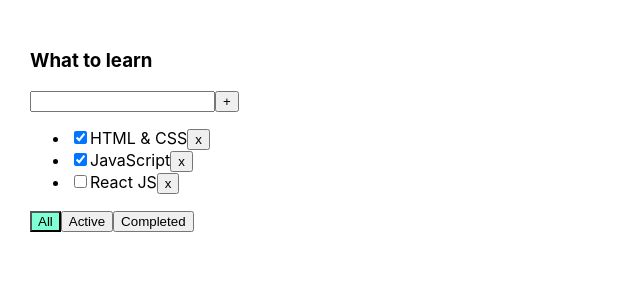
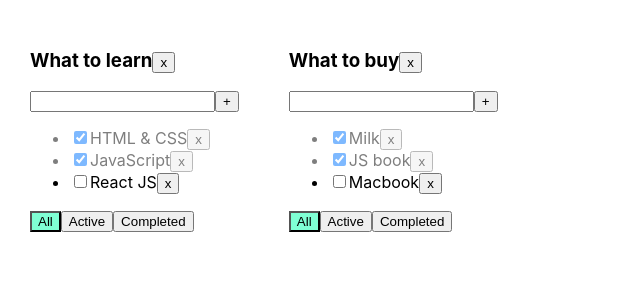
Before and after one commit to 8bitnikita/todolist-app, a React (Create React App) app: page / in a window 1280 px wide. Shown: the top 300 px of the page, without its empty margins (0-640 px from the left). Built offline with nearby package versions, Linux system fonts and the light colour scheme.

Commit message:
Add button to remove Todolist

```diff
--- a/src/App.css
+++ b/src/App.css
@@ -5,6 +5,10 @@
 
 .App > div {
   margin-right: 50px;
+}
+
+h3 {
+  display: inline-block;
 }
 
 .error {
@@ -18,3 +22,7 @@
 .active-filter {
   background-color: aquamarine;
 }
+
+.is-done {
+  opacity: 0.5;
+}
--- a/src/App.tsx
+++ b/src/App.tsx
@@ -1,66 +1,127 @@
 import React, {useState} from 'react';
 import './App.css';
-import {Todolist} from './Todolist';
+import {TaskType, Todolist} from './Todolist';
 import {v1} from "uuid";
 
 
 export type filterValuesType = 'All' | 'Active' | 'Completed'
+type TodolistType = {
+    id: string
+    title: string
+    filter: filterValuesType
+}
+type TasksStateType = {
+    [key: string]: Array<TaskType>
+}
 
 const App = () => {
+
+    let todolistId1 = v1();
+    let todolistId2 = v1();
+
     // useState to delete tasks ----------------------------------
-    let [tasks, setTasks] = useState([
-        {id: v1(), title: 'HTML & CSS', isDone: true},
-        {id: v1(), title: 'JavaScript', isDone: true},
-        {id: v1(), title: 'React JS', isDone: false},
-    ])
-    const removeTask = (id: string) => {
-        setTasks(tasks.filter(task => task.id !== id))
+    const removeTask = (id: string, todolistId: string) => {
+        let todolistTasks = tasks[todolistId]
+        tasks[todolistId] = todolistTasks.filter(task => task.id !== id)
+        setTasks({...tasks})
     }
     //------------------------------------------------------------
 
-    // useState to filter buttons ('All' | 'Active' | 'Completed')
-    let [filter, setFilter] = useState<filterValuesType>('All');
-    let tasksForTodolist = tasks;
-    if (filter === 'Active') {
-        tasksForTodolist = tasks.filter(task => !task.isDone)
-    }
-    if (filter === 'Completed') {
-        tasksForTodolist = tasks.filter(task => task.isDone)
-    }
-    const changeFilter = (value: filterValuesType) => {
-        setFilter(value)
+    // Function to remove Todolist -------------------------------------
+    const removeTodolist = (id: string) => {
+        setTodolists(todolists.filter(tl => tl.id !== id))
+        delete tasks[id]
+        setTasks({...tasks})
     }
     //------------------------------------------------------------
 
     // Function to Add tasks -------------------------------------
-    const addNewTask = (taskTitle: string) => {
+    const addNewTask = (taskTitle: string, todolistId: string) => {
         let task = {id: v1(), title: taskTitle.trim(), isDone: false};
-        let newTask = [task, ...tasks]
-        setTasks(newTask)
+        let todolistTasks = tasks[todolistId]
+        tasks[todolistId] = [task, ...todolistTasks]
+        setTasks({...tasks})
     }
     //------------------------------------------------------------
 
-    // Change box status (true/false) ----------------------------
-    const changeBoxStatus = (id: string, isDone: boolean) => {
-        let task = tasks.find(t => t.id === id)
+    // Change checkbox status (true/false) ----------------------------
+    const changeBoxStatus = (id: string, isDone: boolean, todolistId: string) => {
+        let todolistTasks = tasks[todolistId]
+        let task = todolistTasks.find(t => t.id === id)
         if (task) {
             task.isDone = isDone
-            setTasks([...tasks])
+            setTasks({...tasks})
         }
     }
     //------------------------------------------------------------
 
+    // Function to filter buttons ('All' | 'Active' | 'Completed')
+    const changeFilter = (value: filterValuesType, todolistId: string) => {
+        let todolist = todolists.find(tl => tl.id === todolistId)
+        if (todolist) {
+            todolist.filter = value
+            setTodolists([...todolists])
+        }
+    }
+    //------------------------------------------------------------
+
+    // useState to add Todolists ---------------------------------
+    let [todolists, setTodolists] = useState<Array<TodolistType>>([
+        {
+            id: todolistId1,
+            title: 'What to learn',
+            filter: 'All'
+        },
+        {
+            id: todolistId2,
+            title: 'What to buy',
+            filter: 'All'
+        }
+    ])
+    //------------------------------------------------------------
+
+    let [tasks, setTasks] = useState<TasksStateType>({
+        [todolistId1]: [
+            {id: v1(), title: 'HTML & CSS', isDone: true},
+            {id: v1(), title: 'JavaScript', isDone: true},
+            {id: v1(), title: 'React JS', isDone: false}
+        ],
+        [todolistId2]: [
+            {id: v1(), title: 'Milk', isDone: true},
+            {id: v1(), title: 'JS book', isDone: true},
+            {id: v1(), title: 'Macbook', isDone: false}
+        ]
+    })
+
     return (
         <div className="App">
+            {
+                todolists.map(tl => {
+                    let allTodolistTasks = tasks[tl.id];
+                    let tasksForTodolist = allTodolistTasks
+                    if (tl.filter === 'Active') {
+                        tasksForTodolist = allTodolistTasks.filter(task => !task.isDone)
+                    }
+                    if (tl.filter === 'Completed') {
+                        tasksForTodolist = allTodolistTasks.filter(task => task.isDone)
+                    }
+
+                    return (
                         <Todolist
-                title={'What to learn'}
+                            key={tl.id}
+                            id={tl.id}
+                            title={tl.title}
+                            filter={tl.filter}
                             tasks={tasksForTodolist}
                             removeTask={removeTask}
                             changeFilter={changeFilter}
                             addNewTask={addNewTask}
                             changeBoxStatus={changeBoxStatus}
-                filter={filter}
+                            removeTodolist={removeTodolist}
                         />
+                    )
+                })
+            }
         </div>
     );
 }
--- a/src/Todolist.tsx
+++ b/src/Todolist.tsx
@@ -1,19 +1,22 @@
 import React, {KeyboardEvent, ChangeEvent, useState} from 'react';
 import {filterValuesType} from './App';
 
-type TaskType = {
+export type TaskType = {
     id: string
     title: string
     isDone: boolean
 }
 type PropsType = {
     title: string
+    id: string
+    key: string
     tasks: Array<TaskType>
-    removeTask: (taskId: string) => void
-    changeFilter: (value: filterValuesType) => void
-    addNewTask: (taskTitle: string) => void
-    changeBoxStatus: (id: string, isDone: boolean) => void
+    removeTask: (taskId: string, todolistId: string) => void
+    changeFilter: (value: filterValuesType, todolistId: string) => void
+    addNewTask: (taskTitle: string, todolistId: string) => void
+    changeBoxStatus: (id: string, isDone: boolean, todolistId: string) => void
     filter: filterValuesType
+    removeTodolist: (id: string) => void
 }
 
 export function Todolist(props: PropsType) {
@@ -34,7 +37,7 @@
     let [error, setError] = useState<string | null>(null)
     let addTask = () => {
         if (newTaskTitle.trim() !== '') {
-            props.addNewTask(newTaskTitle)
+            props.addNewTask(newTaskTitle, props.id)
             setNewTaskTitle('')
         } else {
             setError('Title is required!')
@@ -42,17 +45,22 @@
     }
 
     // Filter Buttons ('All' | 'Active' | 'Completed')
-    const onAllClickHandler = () => props.changeFilter("All")
-    const onActiveClickHandler = () => props.changeFilter("Active")
-    const onCompletedClickHandler = () => props.changeFilter("Completed")
+    const onAllClickHandler = () => props.changeFilter("All", props.id)
+    const onActiveClickHandler = () => props.changeFilter("Active", props.id)
+    const onCompletedClickHandler = () => props.changeFilter("Completed", props.id)
+
+    // Button to remove Todolist
+    const onRemoveTodolistHandler = () => props.removeTodolist(props.id)
 
     return (
         <div>
             <h3>{props.title}</h3>
+            <button onClick={onRemoveTodolistHandler}>x</button>
             <div>
                 <input value={newTaskTitle}
                        onChange={onChangeHandler}
                        onKeyPress={onKeyPressHandler}
+                       className={error ? 'error': ''}
                 />
                 <button onClick={addTask}>+</button>
                 {error && <div className='error-message'>{error}</div>}
@@ -60,12 +68,12 @@
             <ul>
                 {
                     props.tasks.map(t => {
-                        const onRemoveHandler = () => props.removeTask(t.id)
+                        const onRemoveHandler = () => props.removeTask(t.id, props.id)
                         const onChangeBoxHandler = (e: ChangeEvent<HTMLInputElement>) => {
                             let newIsDoneValue = e.currentTarget.checked
-                            props.changeBoxStatus(t.id, newIsDoneValue)
+                            props.changeBoxStatus(t.id, newIsDoneValue, props.id)
                         }
-                        return <li key={t.id}>
+                        return <li key={t.id} className={t.isDone ? 'is-done' : ''}>
                             <input type="checkbox" onChange={onChangeBoxHandler} checked={t.isDone}/>
                             <span>{t.title}</span>
                             <button onClick={onRemoveHandler}>x</button>
```
Lines whose indentation alone changed are shown as unchanged.
